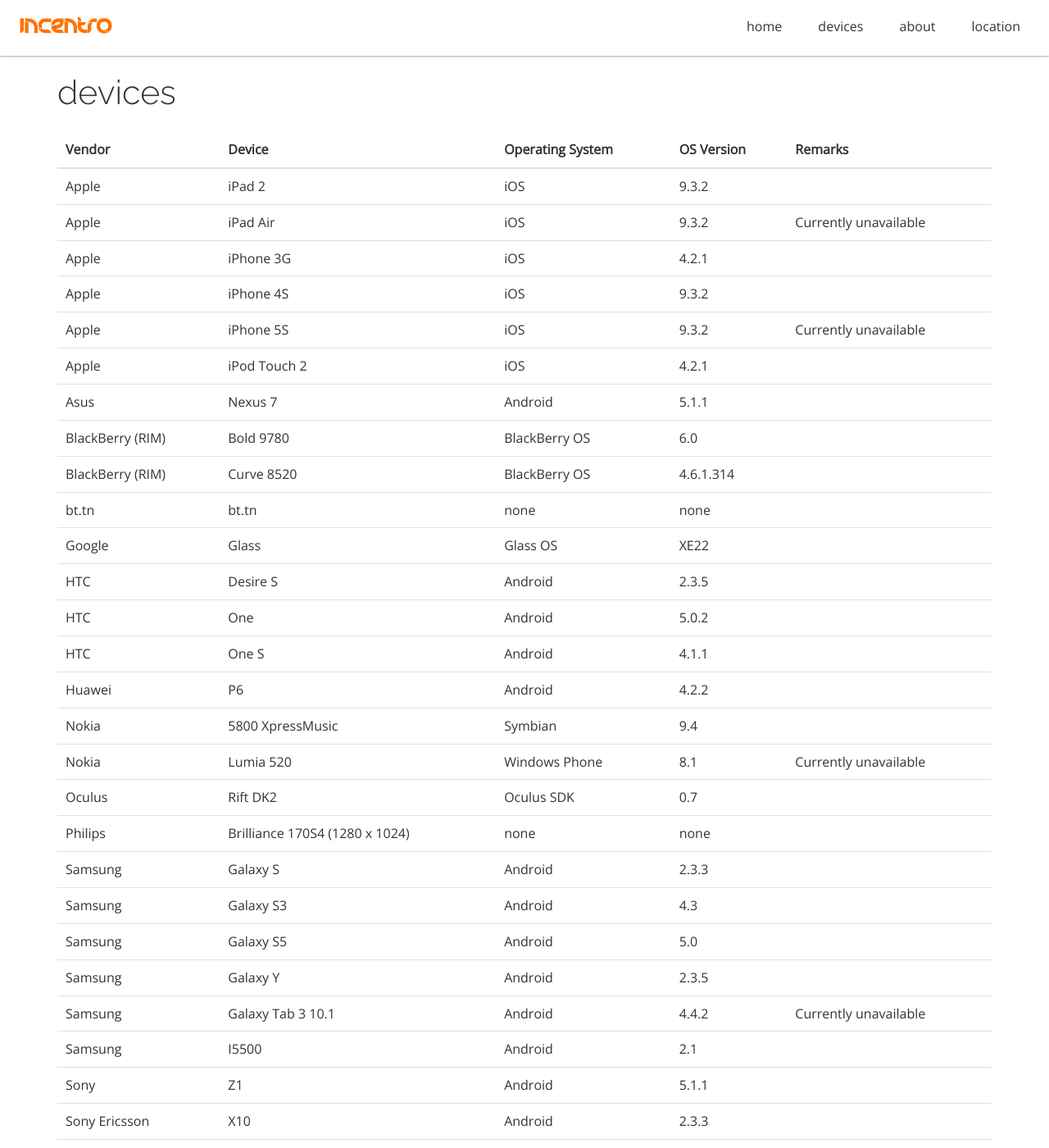
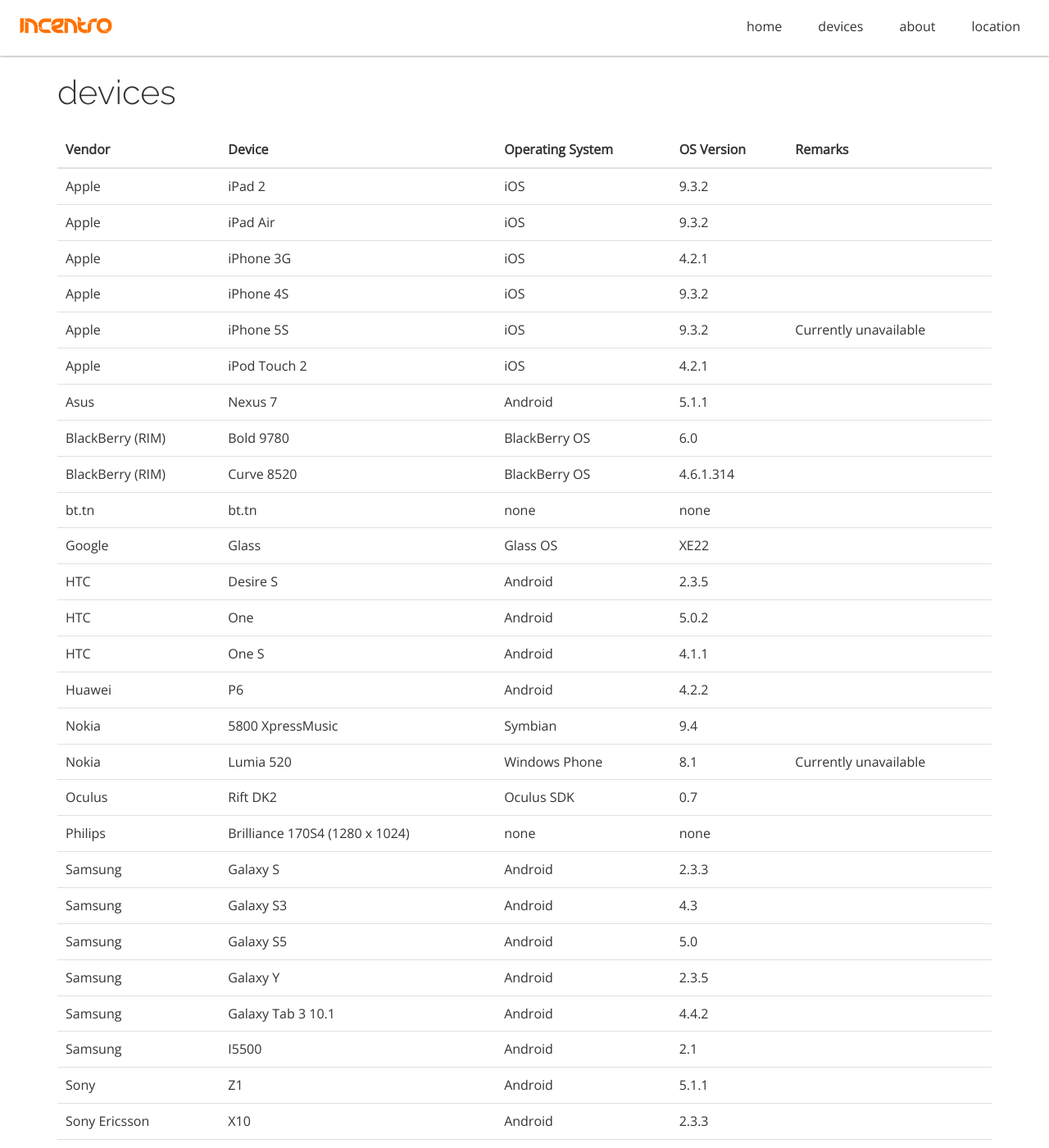
Before and after one commit to incentro/devicelab, a Jekyll site: the page built from index.html, in a window 1280 px wide and 1400 px high, scrolled down 701 px. Shown: the whole window at 82% size. Built offline with Jekyll 4.4.1, drawn with Linux system fonts in a browser that asks for light colours; nearby versions of some CDN libraries; Markdown is read by kramdown in place of the engine named in the settings.

Commit message:
Update devicelist.yml

```diff
--- a/_data/devicelist.yml
+++ b/_data/devicelist.yml
@@ -10,9 +10,7 @@
   device: iPad Air
   os: iOS
   osversion: 9.3.2
-  remarks: Currently unavailable
 # Owner: Incentro Rotterdam
-# Taken by Anno van Doorn
 
 - title: iPhone3G4.2.1
   vendor: Apple
@@ -193,9 +191,7 @@
   device: Galaxy Tab 3 10.1
   os: Android
   osversion: 4.4.2
-  remarks: Currently unavailable
 # Owner: Incentro Rotterdam
-# Taken by Anno van Doorn
 
 - title: SamsungI55002.1
   vendor: Samsung
```
